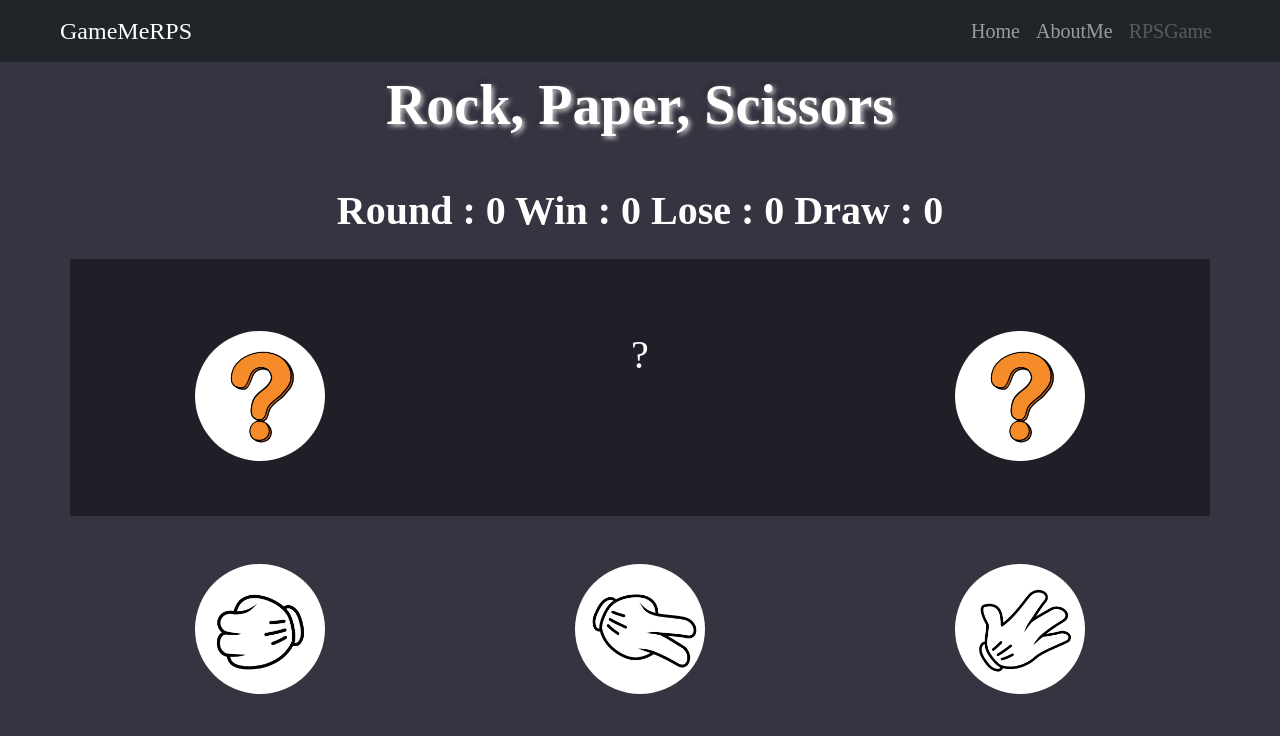
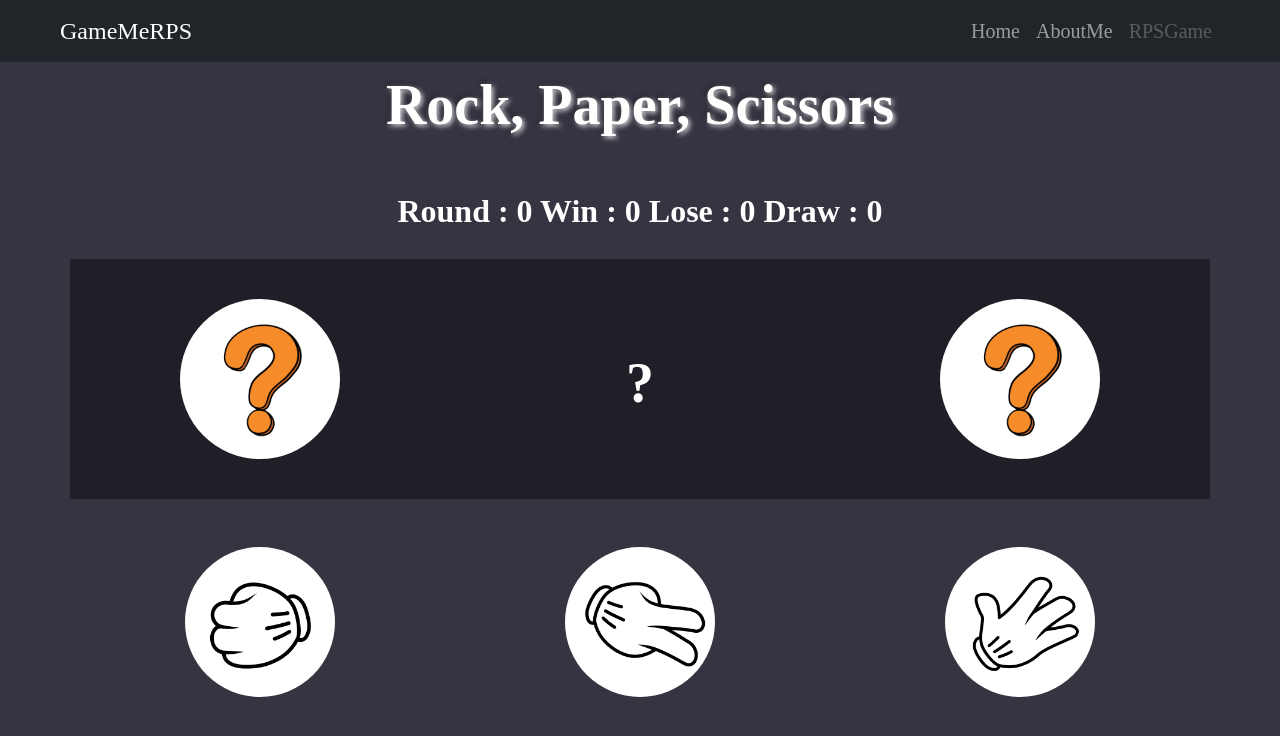
Before and after one commit to Chalongmongkol/ProjectMe, a plain HTML site: page BtRPSGame/rps.html in a window 1280 px wide. Drawn offline with nearby package versions, Linux system fonts and the light colour scheme; a web font is replaced by a local one.

Commit message:
updateRPS

```diff
--- a/BtRPSGame/rps.html
+++ b/BtRPSGame/rps.html
@@ -39,21 +39,21 @@
         <h1 class="display-4 fw-bold" style="text-shadow: -2px -2px 5px rgba(0, 0, 0, 0.3), 2px 2px 5px rgba(255, 255, 255, 0.8);">Rock, Paper, Scissors</h1>
     </div>
     <div class="text-center" style="color: white;">
-        <p class="display-6 fw-bold my-5" id="score"></p>
+        <p class="fs-2 fw-bold my-5" id="score"></p>
     </div>
     <div class="container text-center" style="color: white;">
-        <div class="row g-4 py-5 row-cols-3 row-cols-lg-3" style="background: rgba(0, 0, 0, 0.4);">
+        <div class="row g-4 py-3 row-cols-3 row-cols-lg-3" style="background: rgba(0, 0, 0, 0.4);">
             <div class="feature col">
                 <div class="feature-icon d-inline-flex align-items-center justify-content-center">
-                    <img id="me" src="/picture/question.jpg" class="img-fluid"style="max-width: 130px; height: auto; border-radius: 50%;">
+                    <img id="me" src="/picture/question.jpg" class="img-fluid mx-auto mb-4 w-100 w-md-75 w-lg-50"style="max-width: 160px; border-radius: 50%;">
                 </div>
             </div>
-            <div class="feature col">
-                <h3 class="fs-1" id="result">?</h3>
+            <div class="feature col" style="align-content: center;">
+                <h3 class="display-4 fw-bold" id="result">?</h3>
             </div>
             <div class="feature col">
                 <div class="feature-icon d-inline-flex align-items-center justify-content-center">
-                    <img id="bot" src="/picture/question.jpg" class="img-fluid" style="max-width: 130px; height: auto; border-radius: 50%;">
+                    <img id="bot" src="/picture/question.jpg" class="iimg-fluid mx-auto mb-4 w-100 w-md-75 w-lg-50" style="max-width: 160px; border-radius: 50%;">
                 </div>
             </div>
         </div>
@@ -62,17 +62,17 @@
         <div class="row g-4 py-5 row-cols-3 row-cols-lg-3" >
             <div class="feature col">
                 <div class="feature-icon d-inline-flex align-items-center justify-content-center">
-                    <img src="/picture/rock.png" onclick="playGame(0)" class="img-fluid" style="max-width: 130px; height: auto; border-radius: 50%;cursor: pointer;">
+                    <img src="/picture/rock.png" onclick="playGame(0)" class="img-fluid mx-auto mb-4 w-100 w-md-75 w-lg-50" style="max-width: 150px; border-radius: 50%;cursor: pointer;">
                 </div>
             </div>
             <div class="feature col">
                 <div class="feature-icon d-inline-flex align-items-center justify-content-center">
-                    <img src="/picture/Scissors.png" onclick="playGame(1)" class="img-fluid" style="max-width: 130px; height: auto; border-radius: 50%;cursor: pointer;">
+                    <img src="/picture/Scissors.png" onclick="playGame(1)" class="img-fluid mx-auto mb-4 w-100 w-md-75 w-lg-50" style="max-width: 150px; border-radius: 50%;cursor: pointer;">
                 </div>
             </div>
             <div class="feature col">
                 <div class="feature-icon d-inline-flex align-items-center justify-content-center" >
-                    <img src="/picture/paper.png" onclick="playGame(2)" class="img-fluid" style="max-width: 130px; height: auto; border-radius: 50%;cursor: pointer;">
+                    <img src="/picture/paper.png" onclick="playGame(2)" class="img-fluid mx-auto mb-4 w-100 w-md-75 w-lg-50" style="max-width: 150px; border-radius: 50%;cursor: pointer;">
                 </div>
             </div>
         </div>
```
Also changed, not shown: BtAboutme/about.html (+1 -1 lines).
